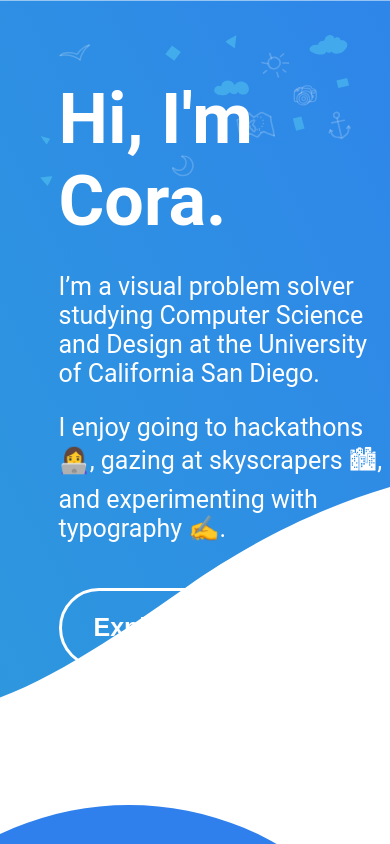
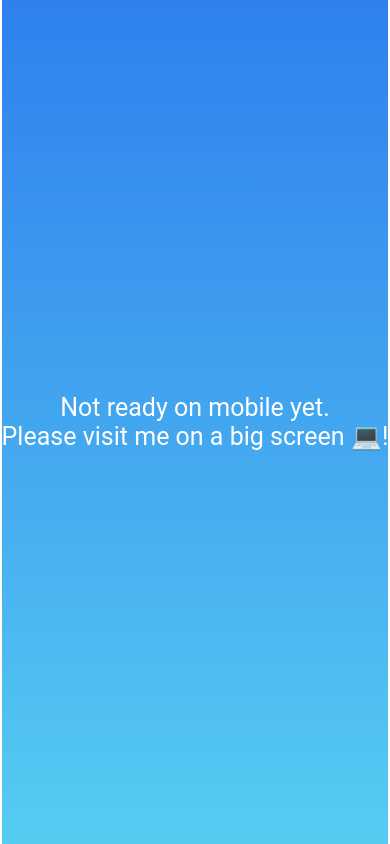
Before and after one commit to coraxyc/portfolio, a React (Create React App) app: page / in a window 390 px wide. Built offline with nearby package versions, Linux system fonts and the light colour scheme.

Commit message:
Restructured to add mobile-only div

```diff
--- a/src/App.css
+++ b/src/App.css
@@ -125,6 +125,7 @@ div, img  {
   float: left;
   margin-left: -10%;
   margin-top: -7%;
+  margin-right: 5%;
   color: black;
 }
 
@@ -282,6 +283,43 @@ div, img  {
   height: 150px;
 }
 
+.text-hidden {
+  display: none;
+
+}
+
+@media screen and (max-width: 992px) {
+  body {
+    display: -webkit-box;
+    display: -webkit-flex;
+    display: -ms-flexbox;
+    /* display:flex; */
+    /* -webkit-box-pack:center; */
+    -webkit-justify-content: center;
+    -ms-flex-pack: center;
+    /* justify-content:center; */
+    /* -webkit-box-align:center; */
+    -webkit-align-items: center;
+    -ms-flex-align: center;
+    /* align-items:center; */
+  }
+
+  .mobile-hidden {
+    display: none!important;
+  }
+
+  .text-hidden {
+    display: flex!important;
+    background: linear-gradient(180deg, #2F80ED 0%, #56CCF2 100%);
+    color: white;
+    min-height: 100vh;
+    justify-content: center;
+    align-items: center;
+    text-align: center;
+    font-size: 25px;
+  }
+}
+
 @keyframes arrow-left-right {
   from {
     transform: translateX(0);
--- a/src/App.js
+++ b/src/App.js
@@ -1,23 +1,13 @@
 import React from 'react';
 import './App.css';
-import HeaderSection from './HeaderSection.js';
-import WorkSection from './WorkSection.js';
-import AboutSection from './AboutSection.js';
-import CoffeeSection from './CoffeeSection.js';
-import FooterSection from './FooterSection.js';
+import FullScreen from './FullScreen.js';
+import HiddenMobile from './HiddenMobile.js';
 
 function App() {
   return (
     <div>
-      <HeaderSection />
-      <WorkSection />
-      <AboutSection />
-      <CoffeeSection />
-      <FooterSection />
-
-      {/*
-          <SideNavbar />
-        */}
+      <FullScreen />
+      <HiddenMobile />
     </div>
   );
 }
--- /dev/null
+++ b/src/FullScreen.js
@@ -0,0 +1,23 @@
+import React from 'react';
+import HeaderSection from './HeaderSection.js';
+import WorkSection from './WorkSection.js';
+import AboutSection from './AboutSection.js';
+import CoffeeSection from './CoffeeSection.js';
+import FooterSection from './FooterSection.js';
+
+function FullScreen() {
+    return (
+        <div class="mobile-hidden">
+            <HeaderSection />
+            <WorkSection />
+            <AboutSection />
+            <CoffeeSection />
+            <FooterSection />
+        {/*
+          <SideNavbar />
+        */}
+    </div>
+  );
+}
+
+export default FullScreen;
--- /dev/null
+++ b/src/HiddenMobile.js
@@ -0,0 +1,11 @@
+import React from 'react';
+
+function HiddenMobile() {
+    return (
+        <div class="text-hidden">
+            Not ready on mobile yet. <br/> Please visit me on a big screen 💻!
+        </div>
+    );
+}
+
+export default HiddenMobile;
```
